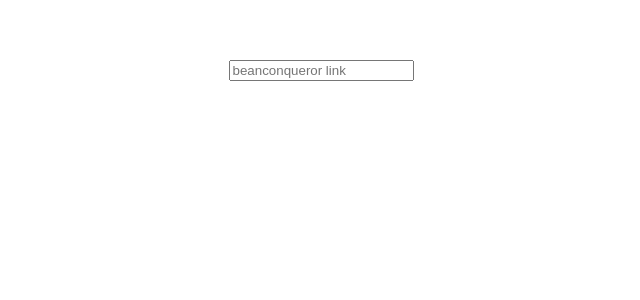
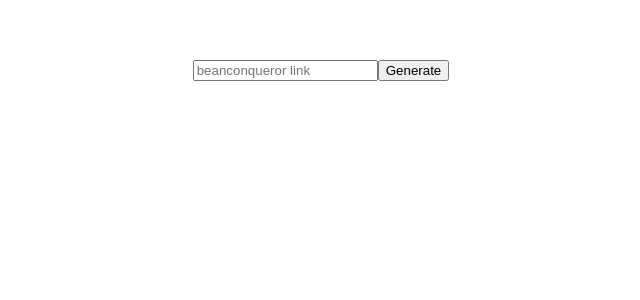
Before and after one commit to AndersStigsson/beanlink, a Vue app in the folder frontend/: page / in a window 1280 px wide. Shown: the top 300 px of the page, without its empty margins (319-959 px from the left). Built offline with nearby package versions, Linux system fonts and the light colour scheme.

Commit message:
Add button

```diff
--- a/frontend/src/components/HelloWorld.vue
+++ b/frontend/src/components/HelloWorld.vue
@@ -7,6 +7,9 @@
             placeholder="beanconqueror link"
             @keyup.enter="getShortLink"
         >
+        <button @click="getShortLink">
+            Generate
+        </button>
     </div>
     <div
         v-if="resultLink"
```
